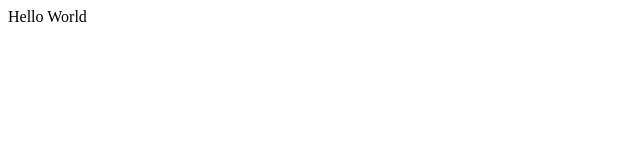
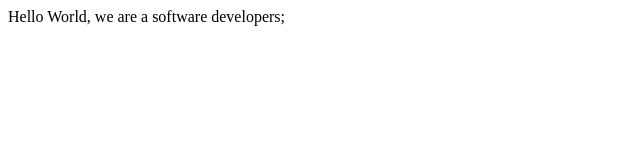
Before and after one commit to aima98/Microverse-Project-2, a plain HTML site: page index.html in a window 1280 px wide. Shown: the whole page, without its empty margins (0-640 px from the left). Drawn offline with Linux system fonts and the light colour scheme; files that its build step writes are made by us from their sources; files whose address does not match are found by name.

Commit message:
modified

```diff
--- a/index.html
+++ b/index.html
@@ -10,7 +10,7 @@
 <body>
   <script src="https://cdn.freecodecamp.org/testable-projects-fcc/v1/bundle.js"></script>
 
-  Hello World
+  Hello World, we are a software developers;
 
   <!--
 
```
